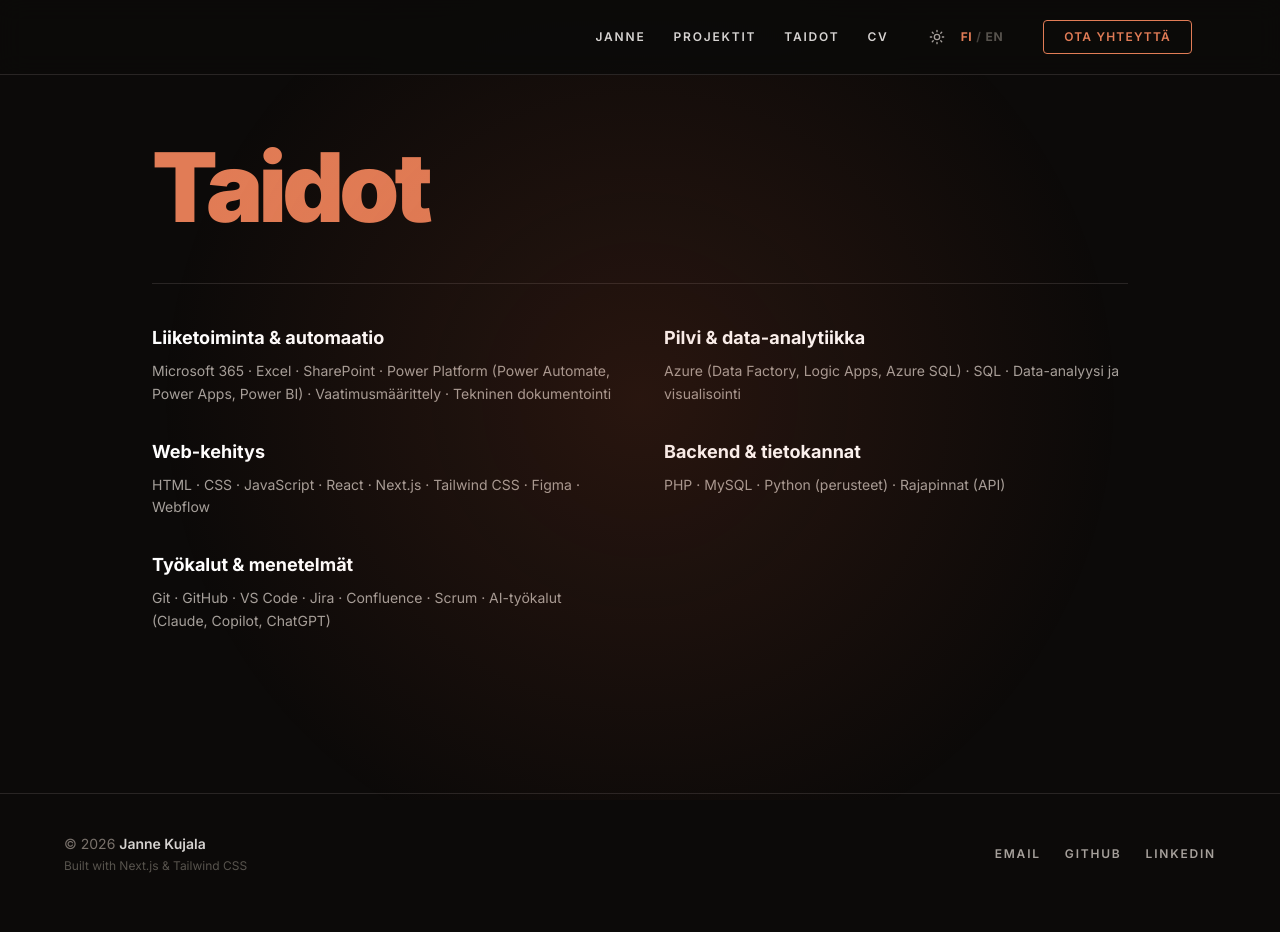
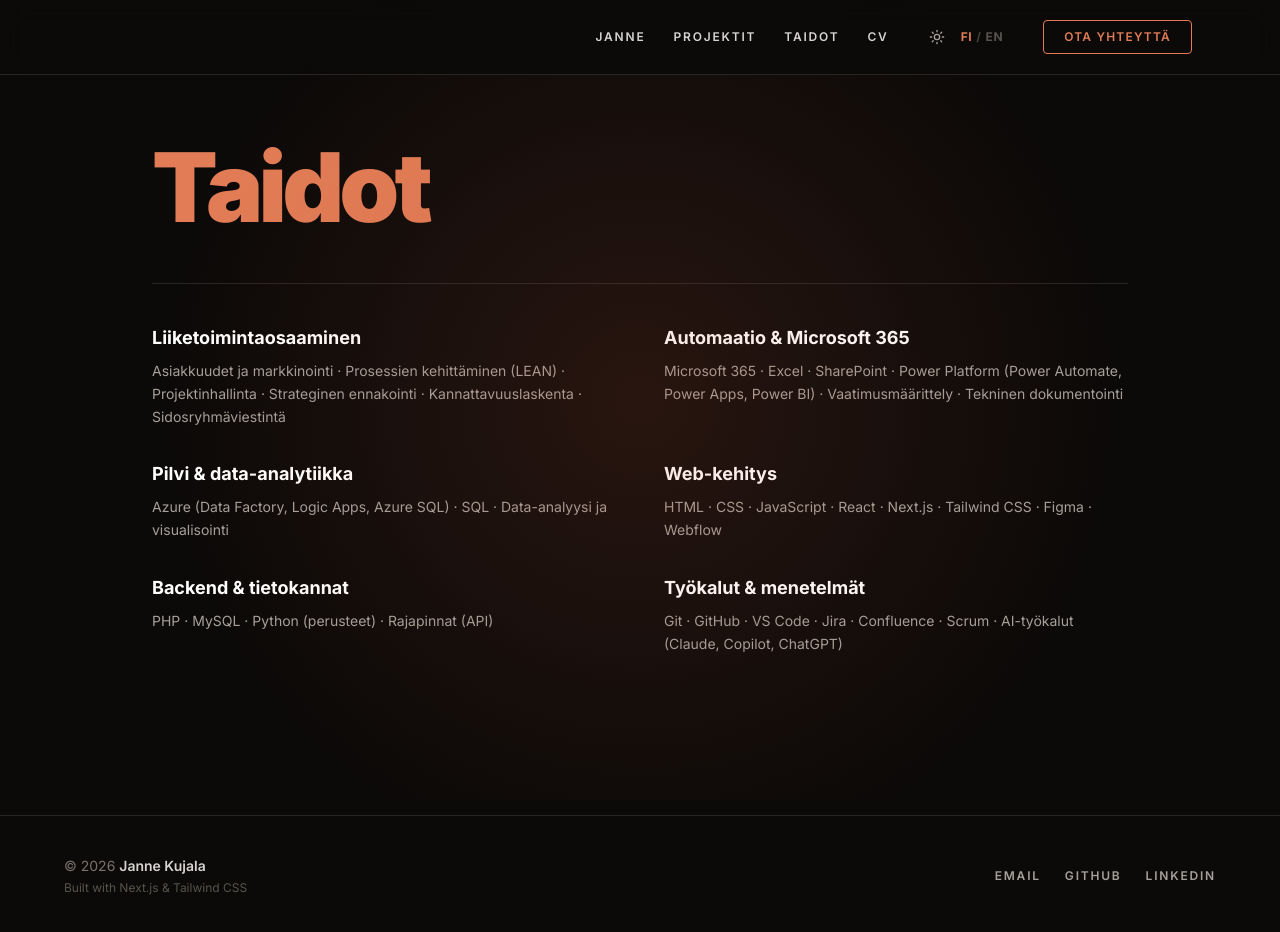
Before and after one commit to codejja/portfolio, a Next.js app: page /skills in a window 1280 px wide. Shown: the top 932 px of the page. Built offline with nearby package versions, Linux system fonts and the light colour scheme.

Commit message:
Taidot osion  päivitystä

```diff
--- a/app/skills/SkillsContent.jsx
+++ b/app/skills/SkillsContent.jsx
@@ -7,7 +7,11 @@ const content = {
   heading: "Taidot",
   groups: [
     {
-      title: "Liiketoiminta & automaatio",
+      title: "Liiketoimintaosaaminen",
+      skills: ["Asiakkuudet ja markkinointi", "Prosessien kehittäminen (LEAN)", "Projektinhallinta", "Strateginen ennakointi", "Kannattavuuslaskenta", "Sidosryhmäviestintä"],
+    },
+    {
+      title: "Automaatio & Microsoft 365",
       skills: ["Microsoft 365", "Excel", "SharePoint", "Power Platform (Power Automate, Power Apps, Power BI)", "Vaatimusmäärittely", "Tekninen dokumentointi"],
     },
     {
@@ -32,7 +36,11 @@ en: {
   heading: "Skills",
   groups: [
     {
-      title: "Business & Automation",
+      title: "Business Skills",
+      skills: ["Customer Relationships & Marketing", "Process Improvement (Lean)", "Project Management", "Strategic Foresight", "Profitability Analysis", "Stakeholder Communication"],
+    },
+    {
+      title: "Automation & Microsoft 365",
       skills: ["Microsoft 365", "Excel", "SharePoint", "Power Platform (Power Automate, Power Apps, Power BI)", "Requirements Specification", "Technical Documentation"],
     },
     {
```
